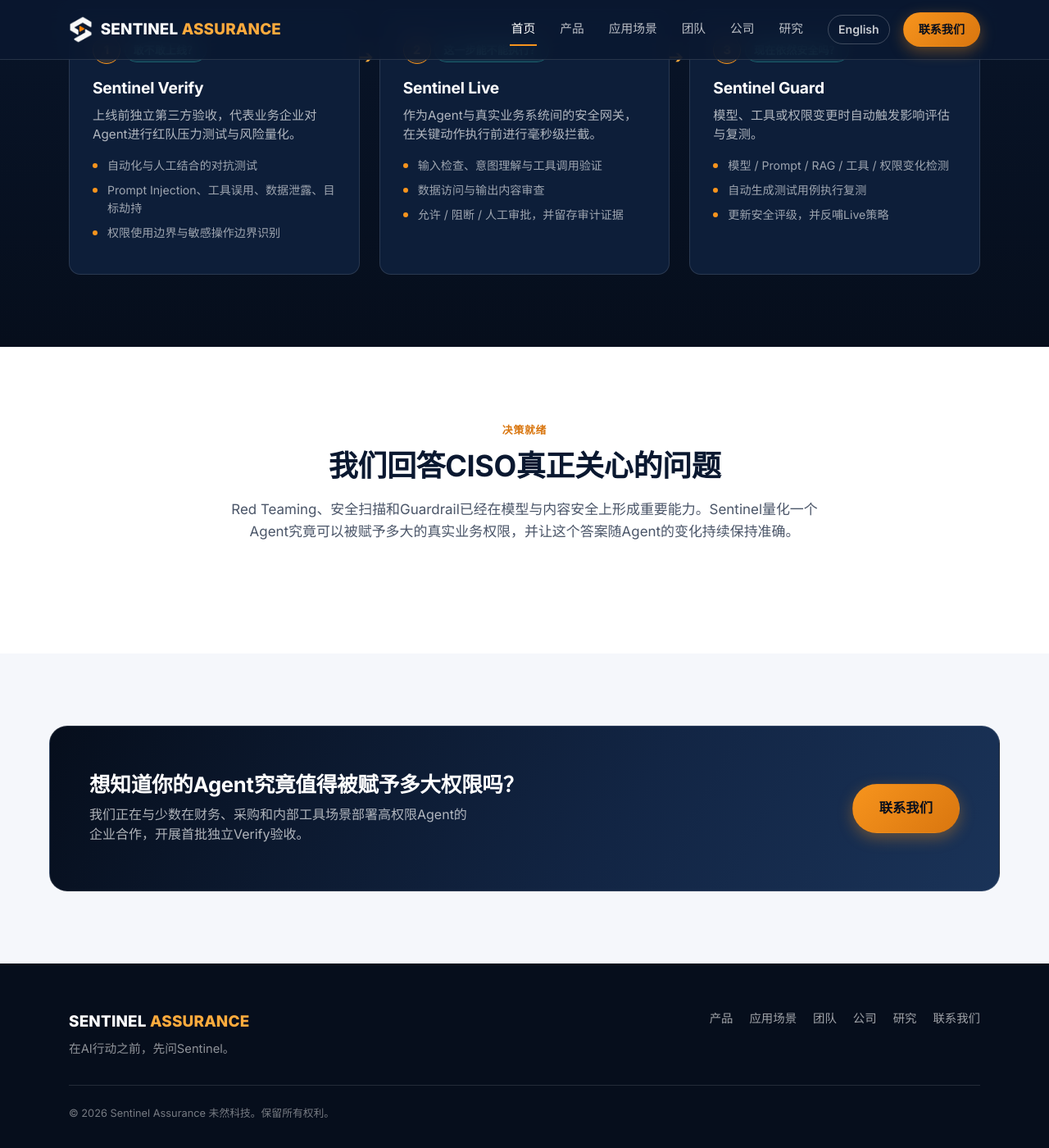
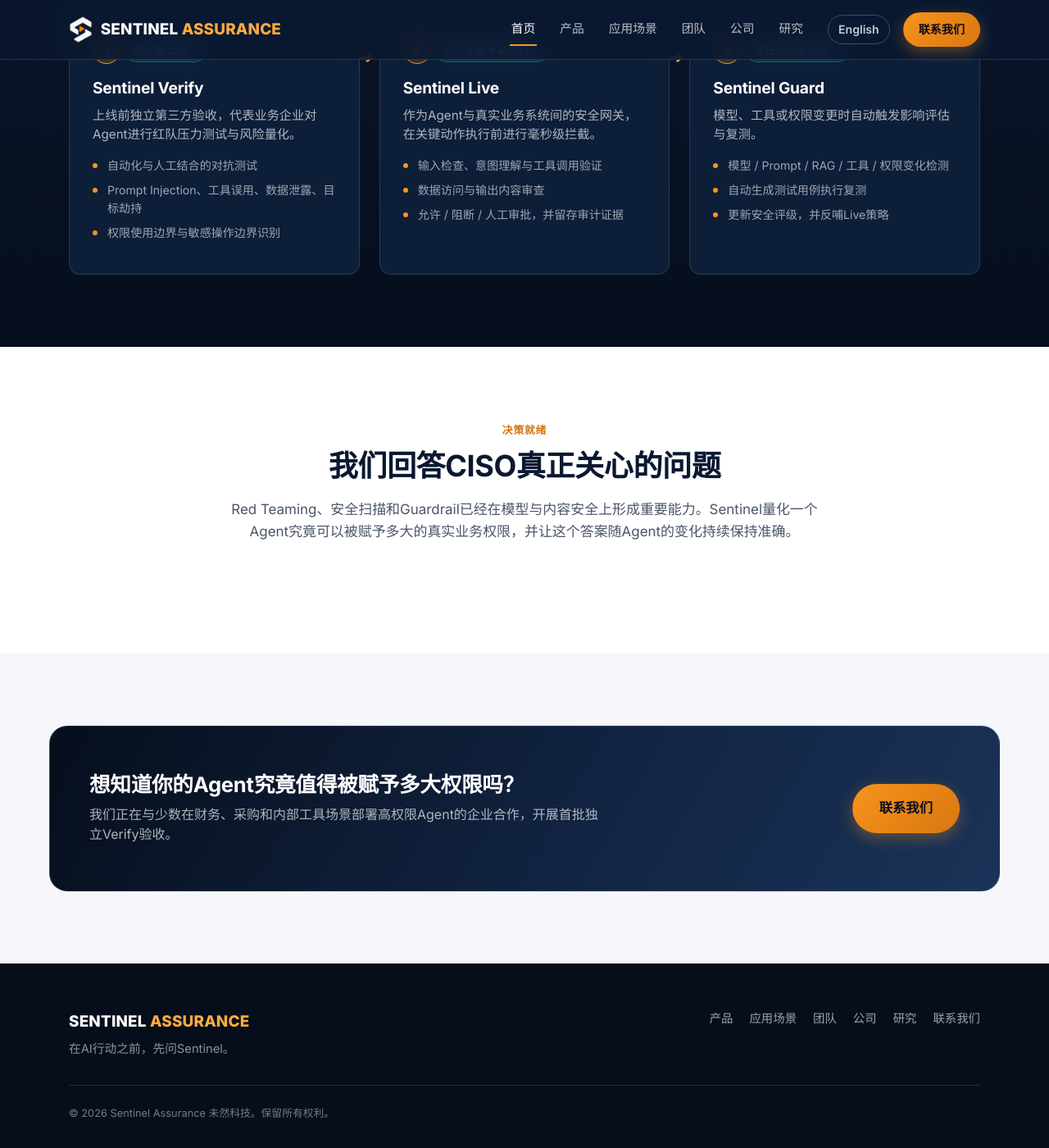
Before and after one commit to sentinel-ai-security/sentinel-ai-security.github.io, a Jekyll site: the page built from zh/index.html, in a window 1280 px wide and 1400 px high, scrolled down 1521 px. Shown: the whole window at 82% size. Built offline with Jekyll 4.4.1, drawn with Linux system fonts in a browser that asks for light colours.

Commit message:
Widen CTA banner paragraph to fix cramped line wrapping

```diff
--- a/assets/css/style.css
+++ b/assets/css/style.css
@@ -578,7 +578,7 @@ tbody td:first-child { font-weight: 700; color: var(--navy-800); white-space: no
   border: 1px solid var(--border-dark);
 }
 .cta-banner h2 { color: var(--paper); margin-bottom: 8px; font-size: 1.6rem; }
-.cta-banner p { color: rgba(255,255,255,0.68); margin: 0; max-width: 46ch; }
+.cta-banner p { color: rgba(255,255,255,0.68); margin: 0; max-width: 62ch; text-wrap: pretty; }
 .cta-banner-actions { display: flex; gap: 14px; flex-wrap: wrap; }
 
 /* ============================================================
```
